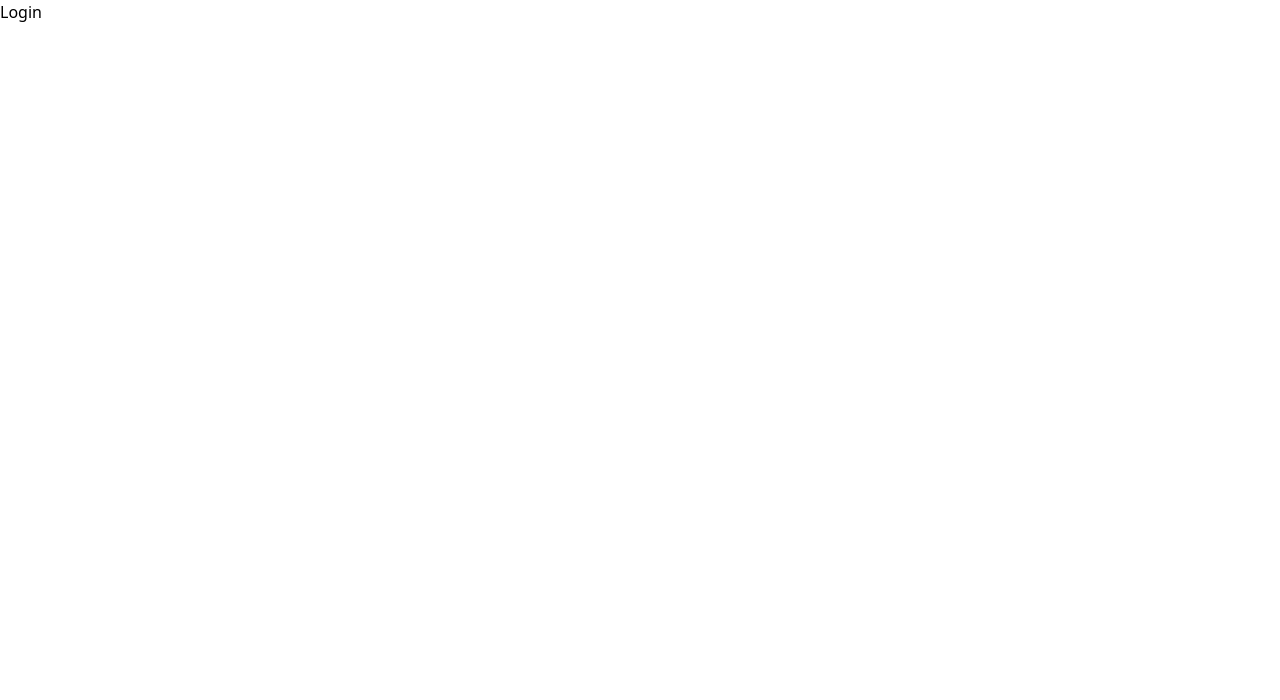
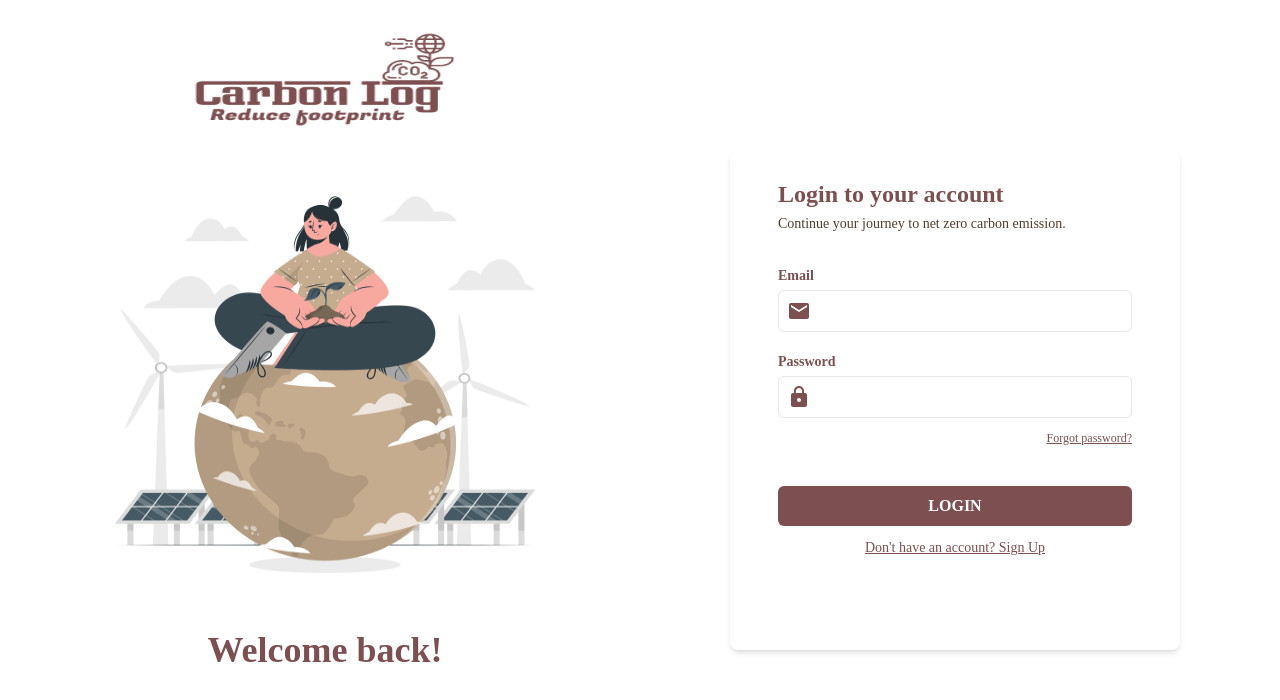
Before and after one commit to esohjay/carbonlog_web, a React (Vite) app: page /login in a window 1280 px wide. Shown: the top 700 px of the page. Built offline with nearby package versions, Linux system fonts and the light colour scheme; a web font is replaced by a local one.

Commit message:
add login page

```diff
--- a/package.json
+++ b/package.json
@@ -15,6 +15,8 @@
   "dependencies": {
     "react": "^18.2.0",
     "react-dom": "^18.2.0",
+    "react-hook-form": "^7.52.0",
+    "react-icons": "^5.2.1",
     "react-router-dom": "^6.23.1"
   },
   "devDependencies": {
--- a/src/components/Button.tsx
+++ b/src/components/Button.tsx
@@ -2,11 +2,11 @@ import Spinner from "./Spinner";
 
 type BtnProp = {
   text: string;
-  variant: "fill" | "disabled" | "outline";
-  onClick: () => void;
-  mode: "block" | "inline";
-  padding: string;
-  isLoading: boolean;
+  variant?: "fill" | "disabled" | "outline";
+  onClick?: () => void;
+  mode?: "block" | "inline";
+  padding?: string;
+  isLoading?: boolean;
   loaderText?: string;
 };
 
@@ -20,10 +20,10 @@ function Btn({
   loaderText = "",
   ...props
 }: BtnProp) {
-  const fill = "text-white  bg-mainColor text-center rounded-full";
-  const disabled = "text-white  bg-[#D7D3D1] text-center rounded-full";
+  const fill = "text-white  bg-mainColor text-center rounded-md";
+  const disabled = "text-white  bg-[#D7D3D1] text-center rounded-md";
   const outline =
-    "text-mainColor bg-white border-2 border-mainColor text-center rounded-full";
+    "text-mainColor bg-white border-2 border-mainColor text-center rounded-md";
   const block = `w-full block ${padding}`;
   const inline = `inline-block ${padding}`;
   return (
@@ -32,7 +32,7 @@ function Btn({
       onClick={onClick}
       className={`${
         variant === "fill" ? fill : variant === "disabled" ? disabled : outline
-      } ${mode === "block" ? block : inline}`}
+      } ${mode === "block" ? block : inline} font-semibold uppercase`}
     >
       {isLoading ? (
         <span className="inline-flex items-center justify-center gap-x-2">
--- /dev/null
+++ b/src/components/Image.tsx
@@ -0,0 +1,19 @@
+// import React from 'react'
+
+type ImageProp = {
+  path: string;
+  height: string;
+  width: string;
+};
+
+export default function Image({ path, height, width }: ImageProp) {
+  return (
+    <figure className={`${height} ${width}`}>
+      <img
+        src={path}
+        alt=""
+        className="block max-w-full max-h-full h-full w-full"
+      />
+    </figure>
+  );
+}
--- a/src/screens/Login.tsx
+++ b/src/screens/Login.tsx
@@ -1,5 +1,108 @@
 // import React from 'react'
+import LoginImg from "../assets/login.png";
+import Image from "../components/Image";
+import Logo from "../assets/logo.png";
+import Btn from "../components/Button";
+import { useForm, SubmitHandler } from "react-hook-form";
+import { MdEmail, MdLock } from "react-icons/md";
+import { Link } from "react-router-dom";
+
+type Inputs = {
+  password: string;
+  email: string;
+};
 
 export default function Login() {
-  return <div>Login</div>;
+  const {
+    register,
+    handleSubmit,
+    formState: { errors },
+  } = useForm<Inputs>();
+  const onSubmit: SubmitHandler<Inputs> = (data) => console.log(data);
+  return (
+    <main className="bg-white p-5 min-h-screen grid lg:grid-cols-2 gap-5">
+      <section className="flex flex-col items-center gap-5">
+        <Image
+          path={Logo}
+          width="w-[200px] lg:w-[300px]"
+          height="h-[80px] lg:h-[120px]"
+        />
+        <Image
+          path={LoginImg}
+          width="w-[280px] lg:w-[500px]"
+          height="h-[256px] lg:h-[450px]"
+        />
+        <h1 className="font-bold text-mainColor text-2xl lg:text-4xl">
+          Welcome back!
+        </h1>
+      </section>
+      <section className="flex items-center flex-col justify-center">
+        <form
+          onSubmit={handleSubmit(onSubmit)}
+          className="h-[500px] p-5 lg:py-7 lg:px-12 w-full max-w-[450px] bg-white rounded-lg shadow-md"
+        >
+          <h3 className="text-mainColor font-semibold text-xl lg:text-2xl mb-1">
+            Login to your account
+          </h3>
+          <p className="text-dark font-medium text-sm mb-8">
+            Continue your journey to net zero carbon emission.
+          </p>
+          <div className="w-full mb-5">
+            <label
+              htmlFor="email"
+              className="block mb-1 font-semibold text-sm text-mainColor"
+            >
+              Email
+            </label>
+            <div className="flex items-center  p-2 bg-white rounded-md border">
+              <MdEmail className="text-mainColor text-2xl" />
+              <input
+                {...register("email", { required: true })}
+                className="bg-transparent border-none outline-none px-2"
+              />
+            </div>
+            {errors.email && (
+              <span className="text-xs text-red-500">
+                This field is required
+              </span>
+            )}
+          </div>
+          <div className="w-full mb-7">
+            <label
+              htmlFor="password"
+              className="block mb-1 font-semibold text-sm text-mainColor"
+            >
+              Password
+            </label>
+            <div className="flex items-center  p-2 bg-white rounded-md border">
+              <MdLock className="text-mainColor text-2xl" />
+              <input
+                type="password"
+                {...register("password", { required: true })}
+                className="bg-transparent border-none outline-none px-2"
+              />
+            </div>
+            <Link
+              to={"/sign-up"}
+              className="font-medium block text-xs text-mainColor py-3 underline text-end"
+            >
+              Forgot password?
+            </Link>
+            {errors.password && (
+              <span className="text-xs text-red-500">
+                This field is required
+              </span>
+            )}
+          </div>
+          <Btn text="Login" />
+          <Link
+            to={"/sign-up"}
+            className="font-medium block text-sm text-mainColor py-3 underline text-center"
+          >
+            Don't have an account? Sign Up
+          </Link>
+        </form>
+      </section>
+    </main>
+  );
 }
```
Also changed, not shown: 1 other file (tests, documents, lock files or other folders).
